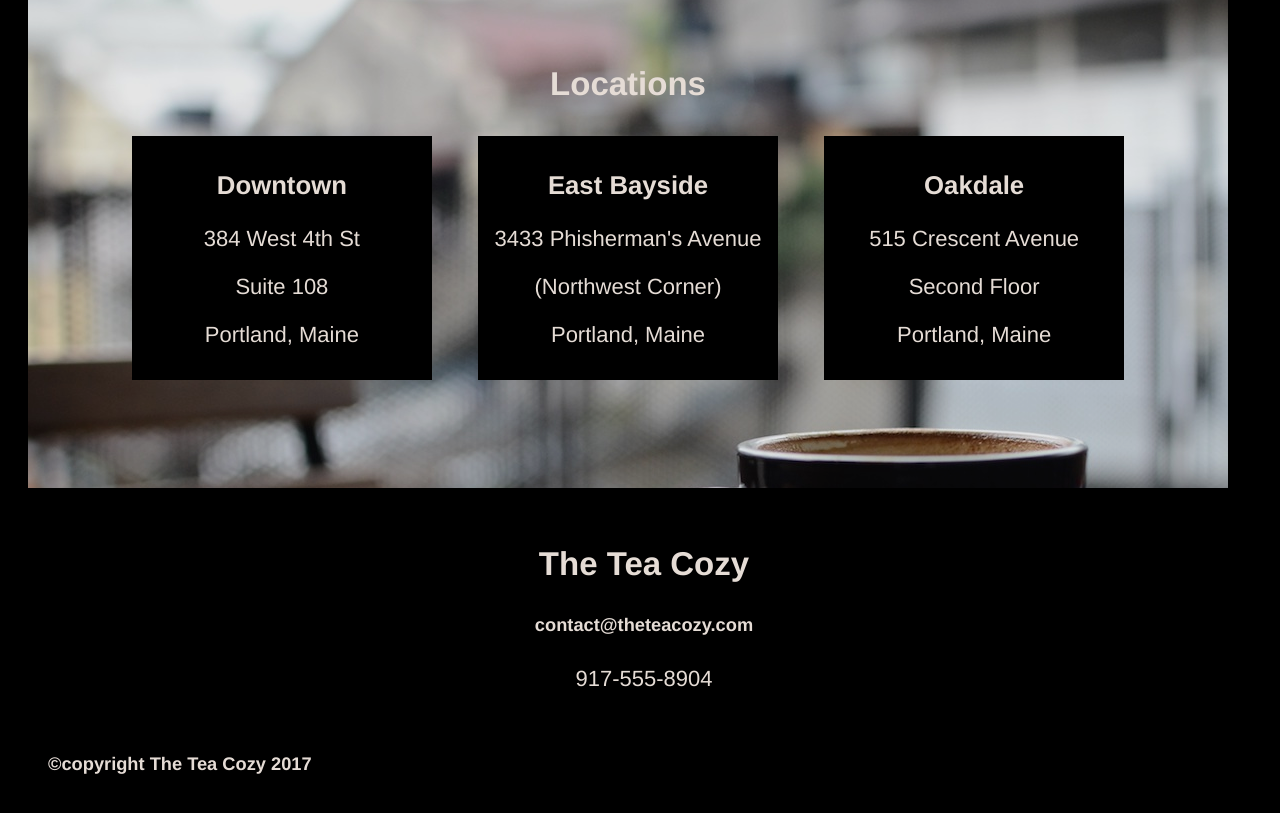
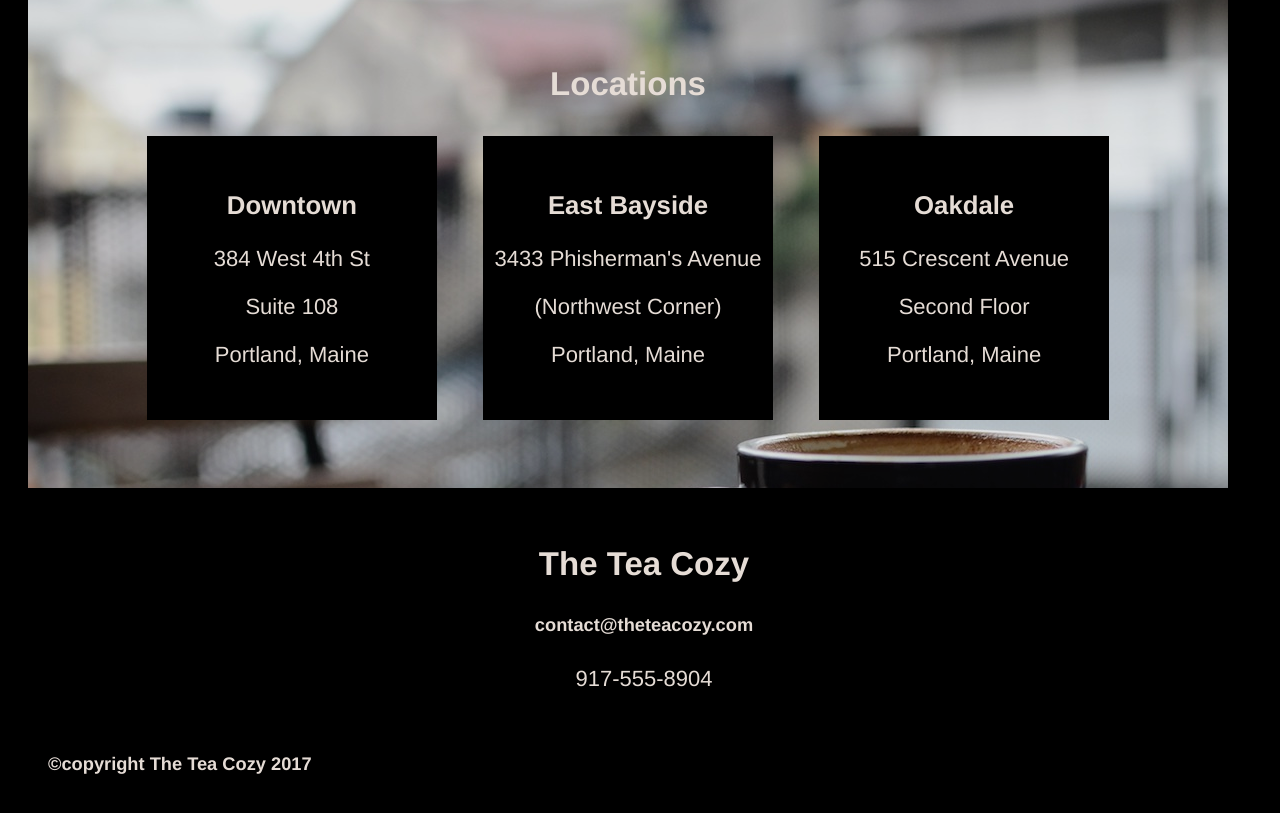
Before and after one commit to MLSatya/tea-cozy, a plain HTML site: page index.html in a window 1280 px wide. Shown: the part 1520-2333 px from the top of the page. Drawn offline with Linux system fonts and the light colour scheme.

Commit message:
final iteration

```diff
--- a/style.css
+++ b/style.css
@@ -144,7 +144,7 @@ nav span a{
 	flex-direction: column;
     justify-content: center;
 	width: 280px;
-	padding: 10px 10px;
+	padding: 30px 5px;
     margin: 5px 20px;
     background-color: black;
 }
```
